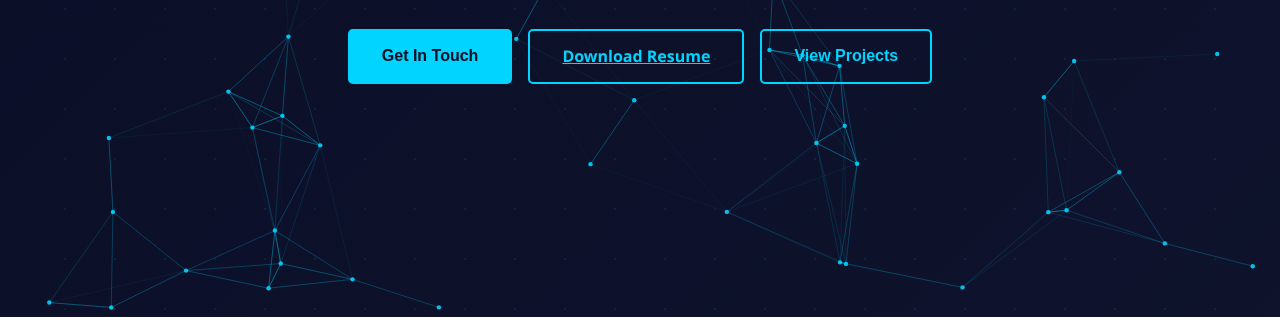
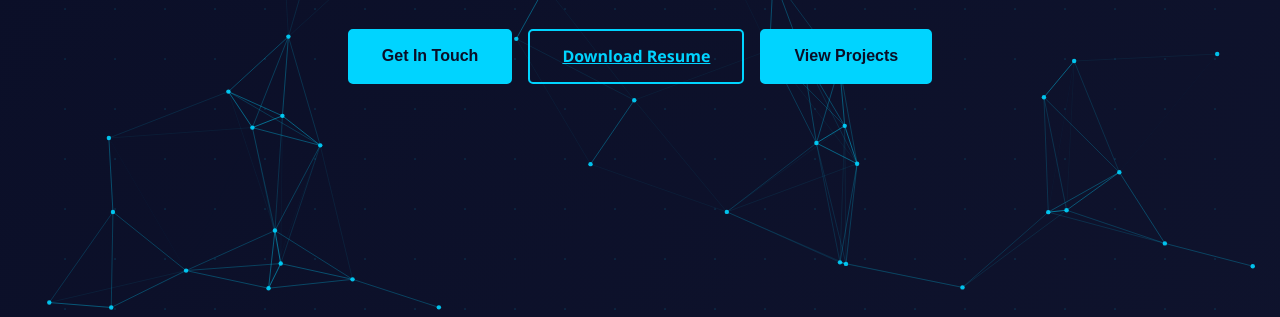
Before and after one commit to harshalwaghare18/my_portfolio, a website: page index.html in a window 1280 px wide. Shown: the part 483-800 px from the top of the page. Drawn offline with Linux system fonts and the light colour scheme.

Commit message:
Update index.html

```diff
--- a/index.html
+++ b/index.html
@@ -41,7 +41,8 @@
                     Download Resume
                 </a>
 
-                <button class="btn" onclick="window.open('https://github.com/harshalwaghare18', '_blank')">
+                <!-- <button class="btn" onclick="window.open('https://github.com/harshalwaghare18', '_blank')"> -->
+                <button class="btn btn-primary" onclick="document.getElementById('Projects').scrollIntoView()">
                     View Projects
                 </button>
             </div>
```
